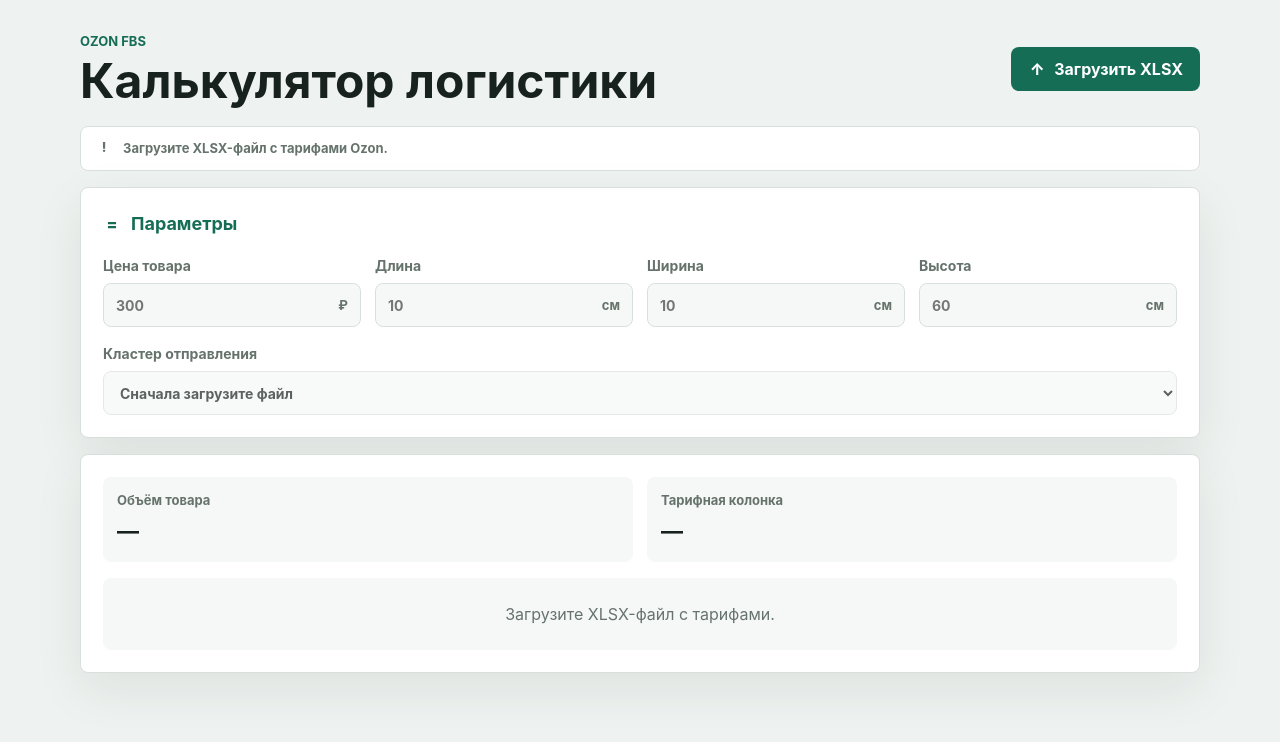
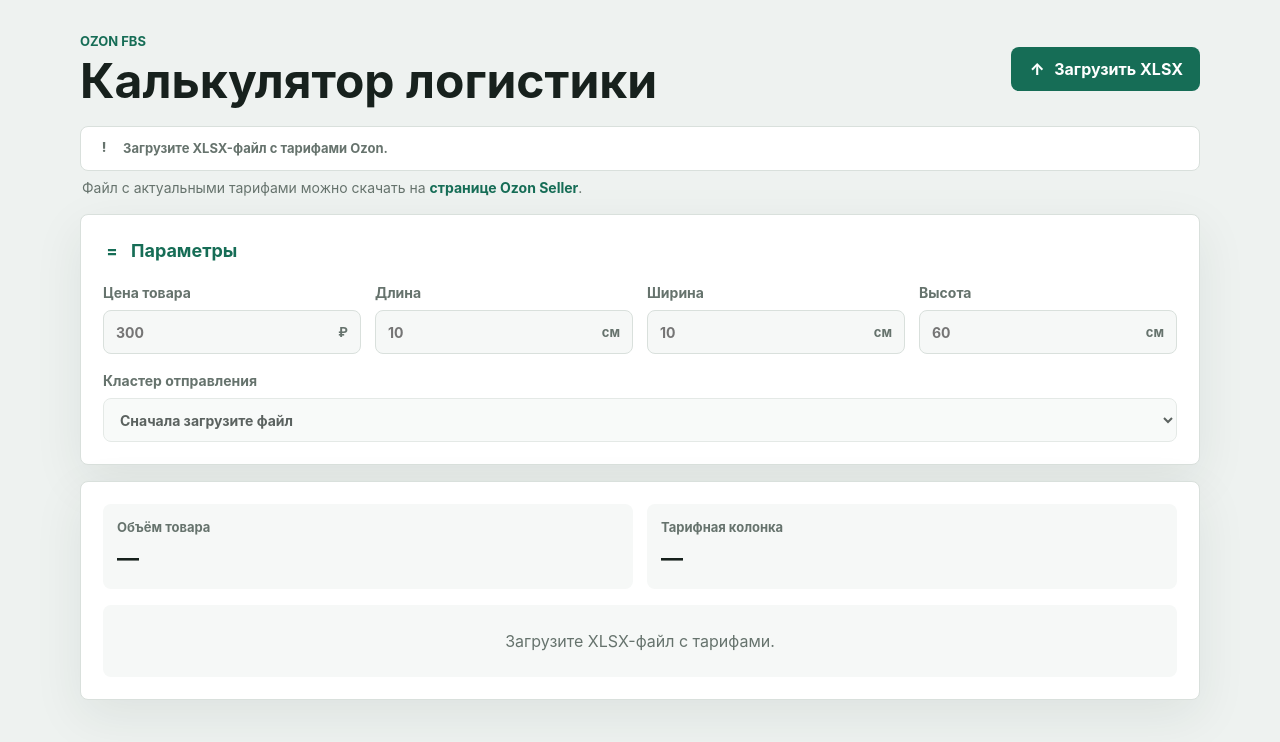
Before and after one commit to peach134/fbs_logistica_calk, a React (Vite) app: page / in a window 1280 px wide. Shown: the top 742 px of the page. Built offline with nearby package versions, Linux system fonts and the light colour scheme.

Commit message:
Simplify tariff directions table

```diff
--- a/src/App.jsx
+++ b/src/App.jsx
@@ -23,6 +23,9 @@
 const numberFormatter = new Intl.NumberFormat("ru-RU", {
   maximumFractionDigits: 3,
 });
+
+const OZON_TARIFFS_URL =
+  "https://seller-edu.ozon.ru/libra/commissions-tariffs/legal-information/full-actual-commissions?utm_source=Prices&mode=small&collapsed=false&source=faq#2-3-3-логистика";
 
 function formatRuble(value) {
   return rubleFormatter.format(value);
@@ -173,6 +176,13 @@
         </div>
 
         {fileName ? <p className="file-name">Файл: {fileName}</p> : null}
+        <p className="tariff-link-note">
+          Файл с актуальными тарифами можно скачать на{" "}
+          <a href={OZON_TARIFFS_URL} rel="noreferrer" target="_blank">
+            странице Ozon Seller
+          </a>
+          .
+        </p>
 
         <section className="panel inputs-panel" aria-label="Параметры расчёта">
           <div className="panel-heading">
@@ -282,9 +292,8 @@
                   <tr>
                     <th>Кластер доставки</th>
                     <th>Объём</th>
-                    <th>До 300 ₽</th>
-                    <th>Свыше 300 ₽</th>
-                    <th>Итоговый тариф</th>
+                    <th>Универсальный тариф</th>
+                    <th>Тариф по направлению</th>
                   </tr>
                 </thead>
                 <tbody>
@@ -292,8 +301,7 @@
                     <tr key={`${row.destination}-${row.volumeLabel}-${index}`}>
                       <td>{row.destination}</td>
                       <td>{row.volumeLabel}</td>
-                      <td>{row.priceUnder300 === null ? "—" : formatRuble(row.priceUnder300)}</td>
-                      <td>{row.priceOver300 === null ? "—" : formatRuble(row.priceOver300)}</td>
+                      <td>{row.universalPrice === null ? "—" : formatRuble(row.universalPrice)}</td>
                       <td>
                         <strong>{formatRuble(row.price)}</strong>
                       </td>
--- a/src/styles.css
+++ b/src/styles.css
@@ -241,10 +241,25 @@
   color: #7d1e16;
 }
 
-.file-name {
+.file-name,
+.tariff-link-note {
   margin: 10px 2px 0;
   color: var(--muted);
   font-size: 14px;
+}
+
+.tariff-link-note {
+  margin-top: 6px;
+}
+
+.tariff-link-note a {
+  color: var(--green);
+  font-weight: 700;
+  text-decoration: none;
+}
+
+.tariff-link-note a:hover {
+  text-decoration: underline;
 }
 
 .result-topline {
@@ -340,7 +355,7 @@
 
 table {
   width: 100%;
-  min-width: 720px;
+  min-width: 680px;
   border-collapse: collapse;
 }
 
--- a/src/tariffs.js
+++ b/src/tariffs.js
@@ -99,6 +99,20 @@
   }
 
   return value <= 300 ? tariff.priceUnder300 : tariff.priceOver300;
+}
+
+export function findUniversalPrice(defaultTariffs, volume, productPrice) {
+  const normalizedProductPrice = parseProductPrice(productPrice);
+  if (normalizedProductPrice === null || !Number.isFinite(volume)) {
+    return null;
+  }
+
+  const defaultTariff = defaultTariffs.find((tariff) => volumeMatches(tariff, volume));
+  if (!defaultTariff) {
+    return null;
+  }
+
+  return choosePrice(defaultTariff, normalizedProductPrice);
 }
 
 function findSheetName(sheetNames, exactName, fallbackNeedle) {
@@ -289,12 +303,16 @@
       }))
       .filter((tariff) => tariff.price !== null && Number.isFinite(tariff.price));
 
+  const universalPrice = findUniversalPrice(defaultTariffs, volume, normalizedProductPrice);
   const primaryRows = buildRows(
     tariffs.filter((tariff) => normalizeText(tariff.sourceCluster) === normalizeText(sourceCluster)),
   );
 
   const usedDefault = primaryRows.length === 0;
-  const rows = usedDefault ? buildRows(defaultTariffs) : primaryRows;
+  const rows = (usedDefault ? buildRows(defaultTariffs) : primaryRows).map((row) => ({
+    ...row,
+    universalPrice,
+  }));
 
   if (!rows.length) {
     return {
@@ -314,6 +332,7 @@
   return {
     status: "ok",
     usedDefault,
+    universalPrice,
     rows,
     stats: {
       min,
```
Also changed, not shown: 1 other file (tests, documents, lock files or other folders).
